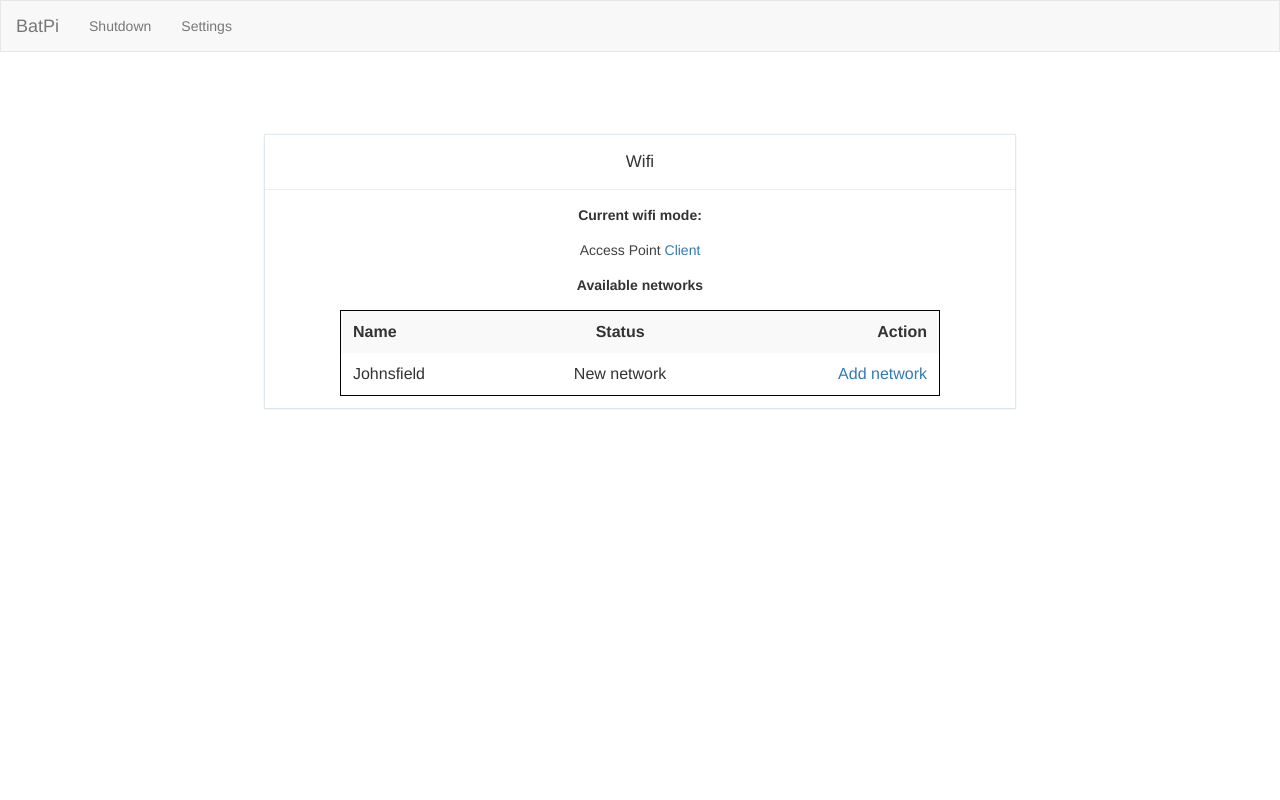
After one commit to BatIdentification/BatCrowd-Detector, a PHP site: page /settings.php in a window 1280 px wide. The commit adds this page. Run offline with PHP 8.4, Linux system fonts and the light colour scheme.

Commit message:
New styling for content and added a settings page
Changed the styling for the content area in the middle of the pages to
look nicer, edited the nabber to allow for a more consistent design,
and added a settings page for changing between being a client or a
access point and adding new wifi networks

```diff
--- a/css/style.css
+++ b/css/style.css
@@ -3,13 +3,15 @@
 }
 
 .content{
-	background-color:#e6e6e6;
-	padding:1%;
 	width:70%;
-	margin:auto;
 	min-height:30%;
-	margin-top:10%;
+	margin-top:5%;
+	box-shadow: 0 0 0 1.25px rgba(200, 215, 225, 0.5), 0 1px 2px #e9eff3;
+	margin-left: auto;
+	margin-right: auto;
+	margin-bottom: 1%;
 	text-align:center;
+	padding-bottom:1%;
 }
 
 .actions{
@@ -129,6 +131,105 @@
 	display:none;
 }
 
-#shutdown{
+.navbar-nav>li>a{
 	cursor:pointer;
 }
+
+.settings{
+	text-align:center;
+	width:60%;
+}
+
+#available-networks{
+	width:80%;
+	border:0.5px solid black;
+	margin:0 auto;
+}
+
+#available-networks td, th{
+	padding:2%;
+}
+
+#available-networks tr:nth-child(odd){
+	background-color:rgba(221, 221, 221, 0.17);
+}
+
+#available-networks tr td:nth-child(2), th:nth-child(2){
+	text-align:center;
+}
+
+#available-networks tr td:nth-child(3), th:nth-child(3){
+	text-align:right;
+}
+
+#available-networks tr a{
+	cursor:pointer;
+}
+
+#available-networks tr a:hover{
+	text-decoration:none;
+}
+
+.popup{
+		display:none;
+		position: absolute;
+		left:0px;
+		top:0px;
+		width:100%;
+		height:100%;
+		z-index:1000;
+		background: rgba(128,128,128,0.7);
+}
+
+.popup > .content{
+		margin: 65px auto;
+		background-color: #fff;
+		border-radius:5px;
+		padding: 25px;
+		opacity:1;
+		width:60%;
+}
+
+.popup p{
+	display:inline;
+	width:auto;
+}
+
+.popup .form-control{
+	display:inline;
+	max-width:60%;
+}
+
+.popup .btn{
+	margin:5% auto 0% auto;
+}
+
+.popup-content{
+	padding:2%;
+}
+
+.setting-option{
+	cursor:pointer;
+}
+
+.setting-option:hover{
+	text-decoration:none;
+}
+
+.setting-title{
+	font-weight:bold;
+	margin:2% 0% 2% 0%;
+}
+
+.header-div{
+	border-bottom: 1px solid #e9eff3;
+	padding: 15px;
+	position: relative;
+	text-align:center;
+}
+
+.header-div p{
+	margin: 0 0 0px;
+	font-size:17px;
+  display: inline;
+}
--- /dev/null
+++ b/settings.php
@@ -0,0 +1,97 @@
+<html>
+	<?php
+		shell_exec("pkill -f /bin/bash\ commands/liveSpectrogram.sh");
+  ?>
+	<head>
+		<title>BatPi</title>
+		<meta name="viewport" content="width=device-width, initial-scale=1.0">
+		<meta name="format-detection" content="telephone=no" />
+		<link href="dist/css/bootstrap.min.css" rel="stylesheet">
+		<link rel="stylesheet" href="css/style.css">
+		<script src="js/jquery.js" type="text/javascript"></script>
+		<script src="dist/js/bootstrap.min.js"></script>
+		<script src="js/default.js" type="text/javascript"></script>
+		<script>
+			$(document).ready(function(){
+				$(".new-network").click(function(){
+					$(".popup").toggle();
+				})
+				$(".popup .btn").click(function(){
+					$(".popup").toggle();
+					if(this.value == "Connect"){
+						console.log("Connecting");
+					}
+				})
+			})
+		</script>
+	</head>
+	<body>
+		<nav class="navbar navbar-default">
+			<div class="container-fluid">
+				<div class="navbar-header">
+					<button type="button" class="navbar-toggle collapsed" data-toggle="collapse" data-target="#collapseable">
+					 	<span class="sr-only">Toggle navigation</span>
+					 	<span class="icon-bar"></span>
+					 	<span class="icon-bar"></span>
+					 	<span class="icon-bar"></span>
+					</button>
+					<a class="navbar-brand" href="index.php">BatPi</a>
+				</div>
+				<div class="collapse navbar-collapse" id="collapseable">
+					<ul class="nav navbar-nav">
+						<li><a id="settings">Shutdown</a></li>
+						<li><a id="settings" href="settings.php">Settings</a></li>
+					</ul>
+				</div>
+			</div>
+		</nav>
+		<div class="container-fluid">
+			<div class="row">
+				<div class="col-sm-12">
+					<div class="content settings">
+						<div class="header-div">
+								<p>Wifi</p>
+						</div>
+						<div class="setting-category">
+							<div>
+								<p class="setting-title">Current wifi mode:</p>
+								<a class="setting-option selected">Access Point</a>
+								<a class="setting-option">Client</a>
+							</div>
+							<div>
+								<p class="setting-title">Available networks</p>
+								<table id="available-networks">
+										<tr>
+											<th>Name</th>
+											<th>Status</th>
+											<th>Action</th>
+										</tr>
+										<tr>
+											<td>Johnsfield</td>
+											<td>New network</td>
+											<td><a class="new-network">Add network</a></td>
+										</tr>
+								</table>
+							</div>
+						</div>
+					</div>
+				</div>
+			</div>
+		</div>
+		<div class="popup">
+			<div class="content">
+				<div class="header-div">
+						<p>Add new network</p>
+				</div>
+				<div class="popup-content">
+					<div class="form-group">
+						<p>Please enter the wifi password:</p>
+						<input type="text" class="form-control" placeholder="Password" aria-label="Password" aria-describedby="Network password">
+					</div>
+					<input type="submit" class="btn btn-primary" value="Connect">
+					<input type="submit" class="btn btn-danger" value="Cancel">
+				</div>
+			</div>
+		</div>
+	</body>
+</html>
```
Also changed, not shown: index.php (+6 -2 lines), spectogram.php (+8 -3 lines), timeExpansion.php (+5 -2 lines).
